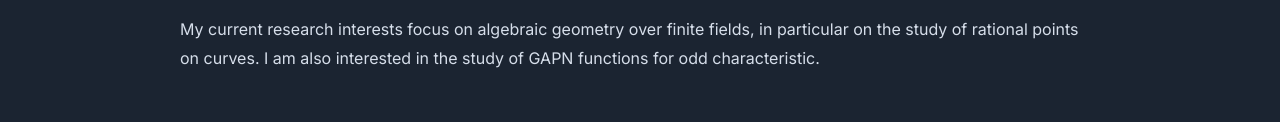
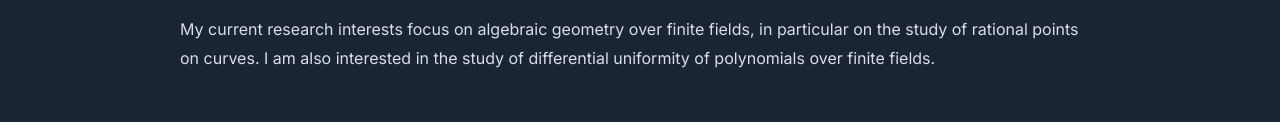
Before and after one commit to LorenzoBeninati/LorenzoBeninati.github.io, a plain HTML site: page index.html in a window 1280 px wide. Shown: the part 428-550 px from the top of the page. Drawn offline with nearby package versions, Linux system fonts and the light colour scheme.

Commit message:
Add files via upload

```diff
--- a/index.html
+++ b/index.html
@@ -289,7 +289,7 @@ and
 
 
       <p>
-        My current research interests focus on algebraic geometry over finite fields, in particular on the study of rational points on curves. I am also interested in the study of GAPN functions for odd characteristic.
+        My current research interests focus on algebraic geometry over finite fields, in particular on the study of rational points on curves. I am also interested in the study of differential uniformity of polynomials over finite fields.
       </p>
 
 
@@ -414,6 +414,7 @@ and
 
       <p>
         lorenzo-beninati@etud.univ-tln.fr<br>
+        Institut de Mathématiques de Toulon - IMATH <br>
         Université de Toulon - Campus La Garde<br>
         Bâtiment M - Bureau M200<br>
         Avenue de l'Université<br>
```
